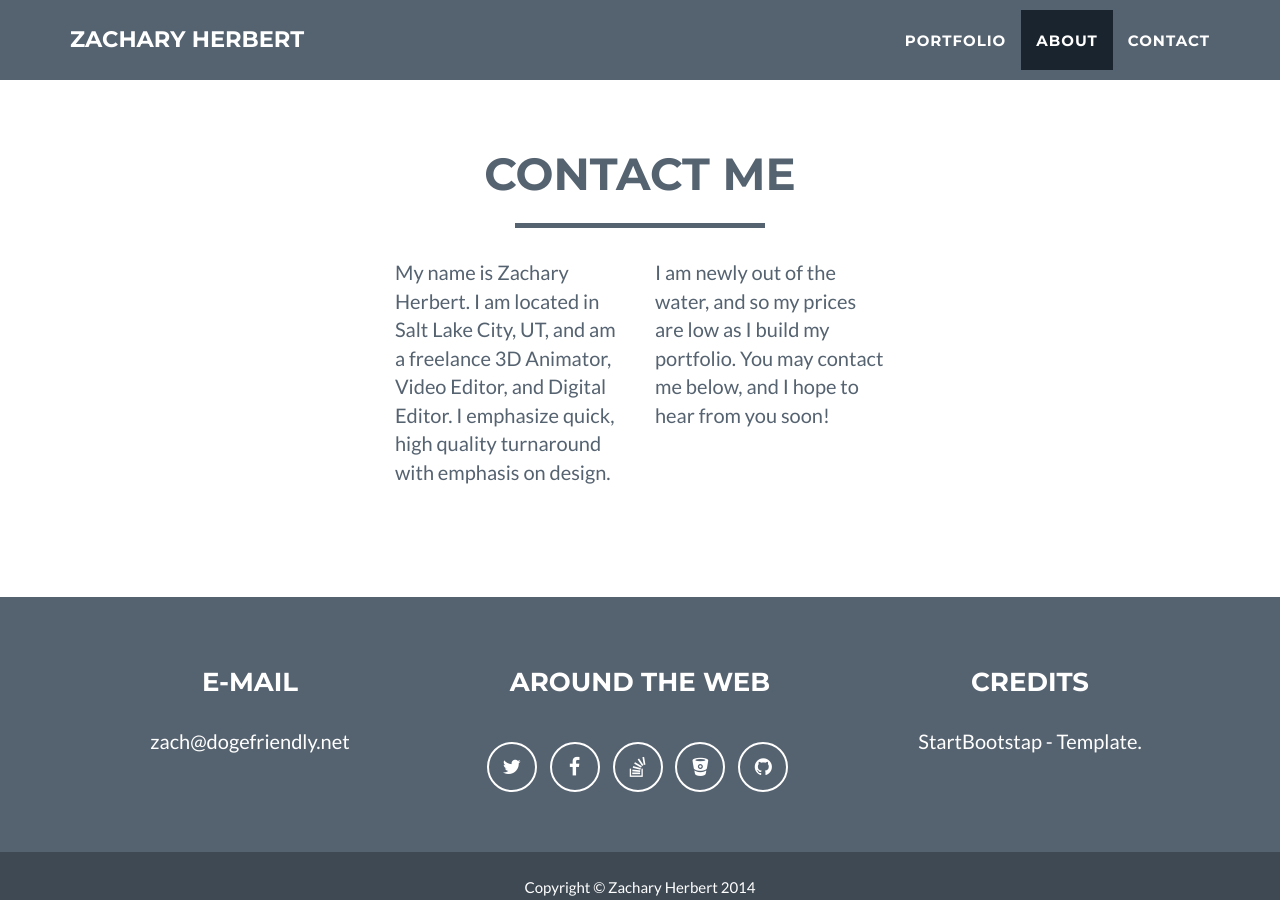
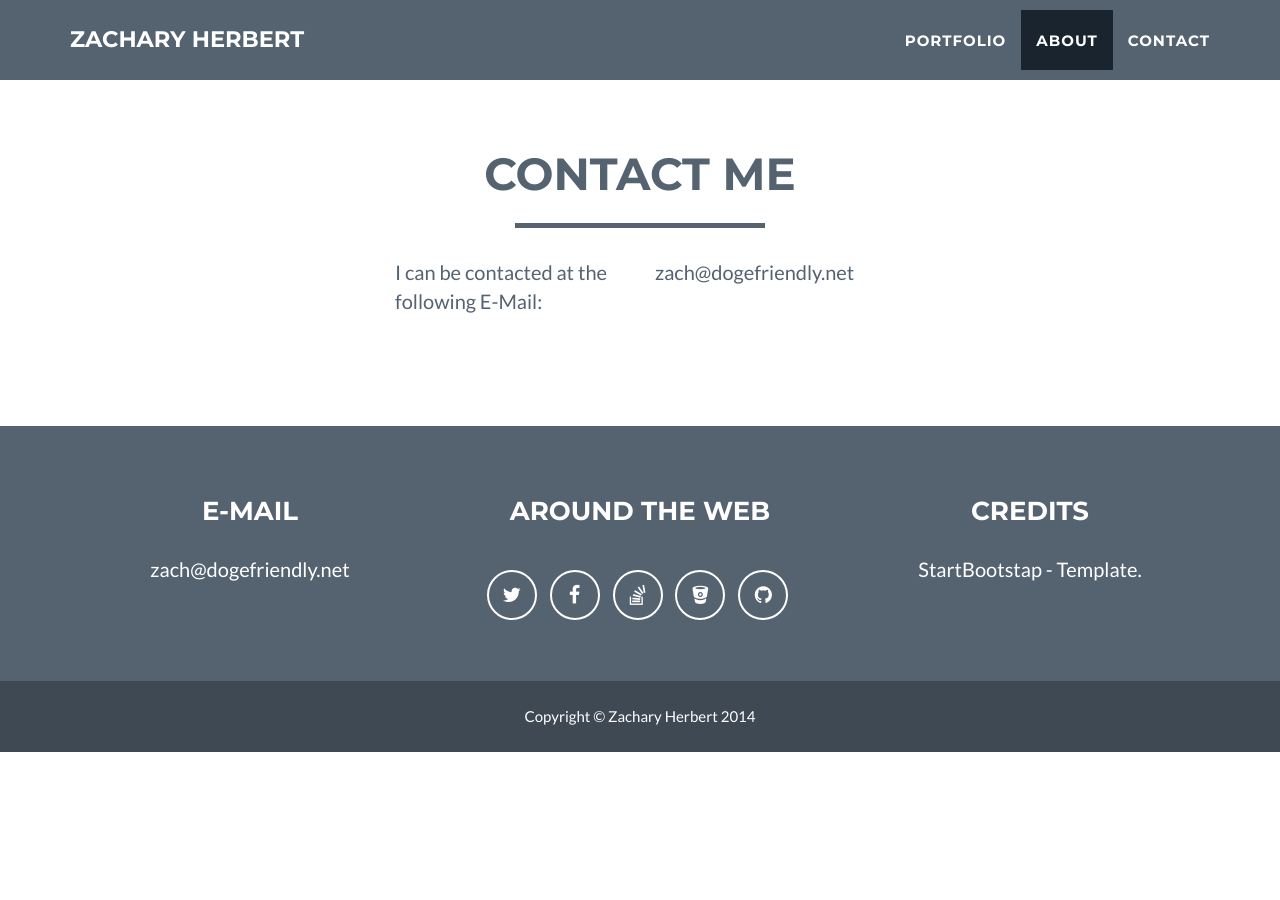
Before and after one commit to derpalicious/derpalicious.github.io, a Jekyll site: the page built from index.html, in a window 1280 px wide and 900 px high, scrolled down 1839 px. Built offline with Jekyll 4.4.1, drawn with Linux system fonts in a browser that asks for light colours; after the commit the page ends 2591 px from its top, so only the background shows below that.

Commit message:
Fixed Contact Section

```diff
--- a/_includes/contact.html
+++ b/_includes/contact.html
@@ -13,10 +13,10 @@
                     <!-- The form should work on most web servers, but if the form is not working you may need to configure your web server differently. -->
                     <div class="row">
                         <div class="col-lg-4 col-lg-offset-2">
-                            <p>My name is Zachary Herbert. I am located in Salt Lake City, UT, and am a freelance 3D Animator, Video Editor, and Digital Editor. I emphasize quick, high quality turnaround with emphasis on design.</p>
+                            <p>I can be contacted at the following E-Mail:</p>
                         </div>
                         <div class="col-lg-4">
-                            <p>I am newly out of the water, and so my prices are low as I build my portfolio. You may contact me below, and I hope to hear from you soon!</p>
+                            <p>zach@dogefriendly.net</p>
                         </div>
                 </div>
             </div>
```
